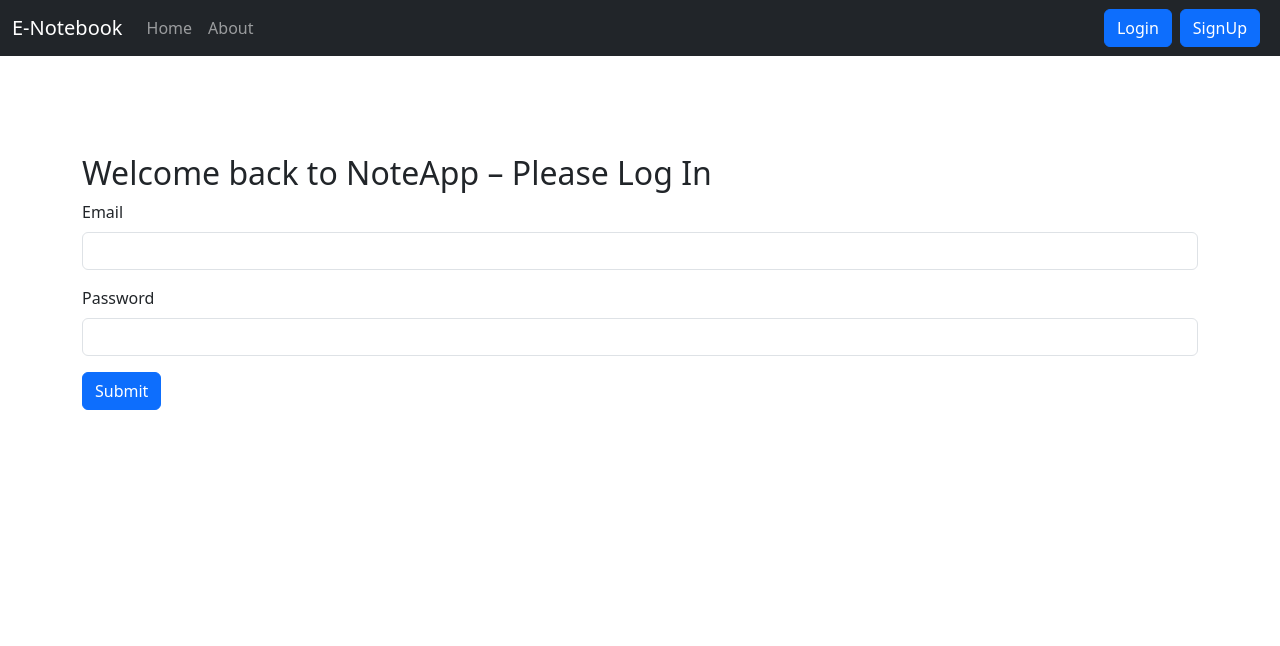
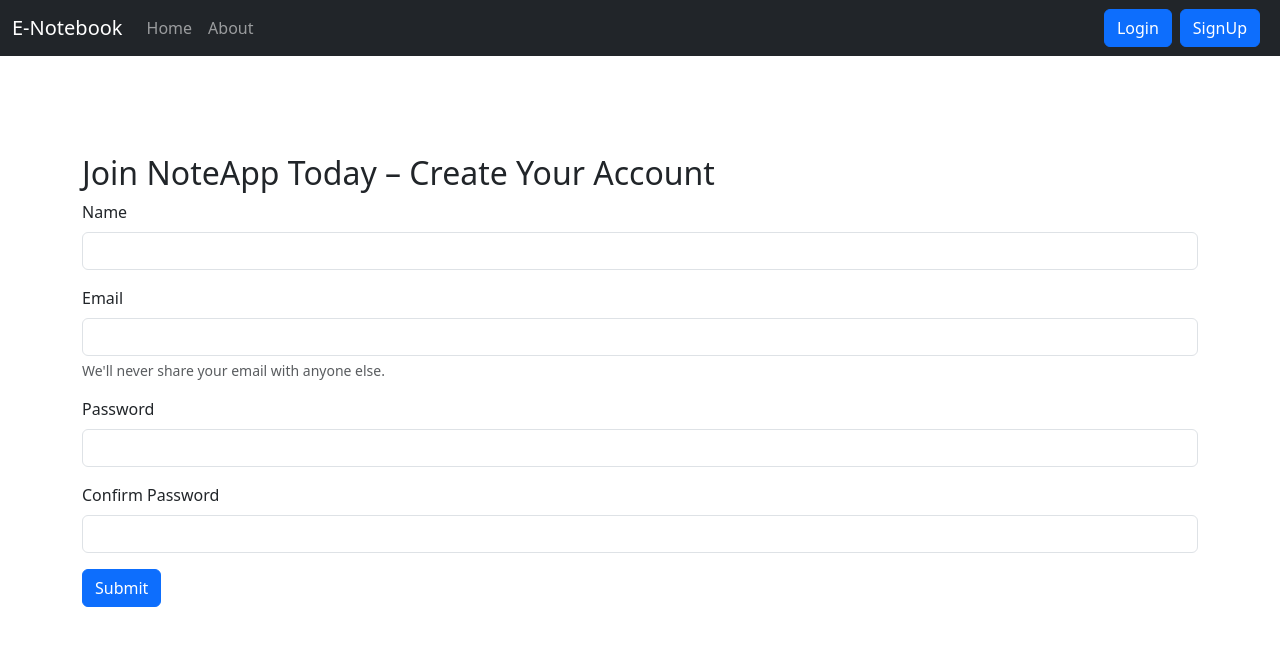
Before and after one commit to sandeep3158/Notes-App, a React (Vite) app in the folder client/: page /signup in a window 1280 px wide. Before the commit this address led to /login. Shown: the top 646 px of the page. Built offline with nearby package versions, Linux system fonts and the light colour scheme.

Commit message:
Update signup.jsx

```diff
--- a/client/src/components/signup.jsx
+++ b/client/src/components/signup.jsx
@@ -1,90 +1,71 @@
-import React, { useContext, useEffect, useRef, useState } from 'react'
-import noteContext from "../context/noteContext"
-import NoteItem from './NoteItem';
-import AddNote from './addnote';
+import React, { useState } from 'react'
 import { useNavigate } from 'react-router-dom';
-const Notes = (props) => {
-    const context = useContext(noteContext);
-    const { notes, getNotes, editNote } = context;
-    let history = useNavigate()
-    useEffect(() => {
-        if (localStorage.getItem('token')) {
-            getNotes();
-        }
-        else {
-            history('/login')
-        }
-        // eslint-disable-next-line
-    }, [])
-    const ref = useRef(null)
-    const refClose = useRef(null)
-    const [note, setNote] = useState({ id: "", etitle: "", edescription: "", etag: "" })
+const host = 'https://noteapp-chdv.onrender.com';
 
-    const updateNote = (currentNote) => {
-        ref.current.click();
-        setNote({ id: currentNote._id, etitle: currentNote.title, edescription: currentNote.description, etag: currentNote.tag })
+const signup = (props) => {
+  const [credentials, setCredentials] = useState({ name: '', email: '', password: '', cpassword: '' });
+  const history = useNavigate();
+  const handleSubmit = async (e) => {
+    e.preventDefault();
+    e.persist(); // Persist the event to use it in the asynchronous function.
+    const { name, email, password, cpassword } = credentials; // Destructure the values
+
+    // Compare password and confirm password
+    if (password !== cpassword) {
+        props.showAlert('Passwords do not match', 'danger');
+        return; // Prevent further execution
     }
 
-    const handleClick = (e) => {
-        editNote(note.id, note.etitle, note.edescription, note.etag)
-        refClose.current.click();
-        props.showAlert('Updated Successfully', 'success')
+    const response = await fetch(`${host}/api/auth/createuser`, {
+      method: 'POST',
+      headers: {
+        'Content-Type': 'application/json',
+      },
+      body: JSON.stringify({ name, email, password }),
+    });
+
+    const json = await response.json();
+    if (json.success) {
+      // Redirect
+      localStorage.setItem('token', json.authToken);
+      history('/');
+      props.showAlert('Account Created Successfully','success')
     }
+    else{
+      props.showAlert('Invalid Credientals','danger')
+    }
+  };
 
   const onChange = (e) => {
-        setNote({ ...note, [e.target.name]: e.target.value })
-    }
-
+    const { name, value } = e.target;
+    setCredentials((credentials) => ({ ...credentials, [name]: value }));
+  };
   return (
-        <>
-            <AddNote showAlert={props.showAlert} />
-            <button ref={ref} type="button" className="btn btn-primary d-none" data-bs-toggle="modal" data-bs-target="#exampleModal">
-                Launch demo modal
-            </button>
-            <div className="modal fade" id="exampleModal" tabIndex="-1" aria-labelledby="exampleModalLabel" aria-hidden="true">
-                <div className="modal-dialog">
-                    <div className="modal-content">
-                        <div className="modal-header">
-                            <h5 className="modal-title" id="exampleModalLabel">Edit Note</h5>
-                            <button type="button" className="btn-close" data-bs-dismiss="modal" aria-label="Close"></button>
-                        </div>
-                        <div className="modal-body">
-                            <form className="my-3">
+    <div>
+      <form onSubmit={handleSubmit}>
+        <h2>Join NoteApp Today – Create Your Account</h2>
         <div className="mb-3">
-                                    <label htmlFor="title" className="form-label">Title</label>
-                                    <input type="text" className="form-control" id="etitle" name="etitle" value={note.etitle} aria-describedby="emailHelp" onChange={onChange} minLength={5} required />
+          <label htmlFor="name" className="form-label">Name</label>
+          <input type="text" className="form-control" id="name" name='name' onChange={onChange} required minLength={3}/>
         </div>
         <div className="mb-3">
-                                    <label htmlFor="description" className="form-label">Description</label>
-                                    <textarea type="text" className="form-control" id="edescription" name="edescription" value={note.edescription} onChange={onChange} minLength={5} required />
+          <label htmlFor="name" className="form-label">Email</label>
+          <input type="email" className="form-control" id="email" name='email' onChange={onChange} aria-describedby="emailHelp" required />
+          <div id="emailHelp" className="form-text">We'll never share your email with anyone else.</div>
+        </div>
+
+        <div className="mb-3">
+          <label htmlFor="password" className="form-label">Password</label>
+          <input type="password" className="form-control" id="password" name='password' onChange={onChange}  minLength={3} required />
         </div>
         <div className="mb-3">
-                                    <label htmlFor="tag" className="form-label">Tag</label>
-                                    <input type="text" className="form-control" id="etag" name="etag" value={note.etag} onChange={onChange}
-                                    />
+          <label htmlFor="cpassword" className="form-label">Confirm Password</label>
+          <input type="password" className="form-control" id="cpassword" name='cpassword' onChange={onChange}  minLength={3} required  />
         </div>
-
+        <button type="submit" className="btn btn-primary">Submit</button>
       </form>
     </div>
-                        <div className="modal-footer">
-                            <button ref={refClose} type="button" className="btn btn-secondary" data-bs-dismiss="modal">Close</button>
-                            <button disabled={note.etitle.length < 5 || note.edescription.length < 5} onClick={handleClick} type="button" className="btn btn-primary">Update Note</button>
-                        </div>
-                    </div>
-                </div>
-            </div>
-
-            <div className="row my-3">
-                <h2>You Notes</h2>
-                <div className="container mx-2">
-                    {notes.length === 0 && 'No notes to display'}
-                </div>
-                {Array.isArray(notes) && notes.map((note) => (
-                    <NoteItem key={note._id} updateNote={updateNote} showAlert={props.showAlert} note={note} />
-                ))}
-            </div>
-        </>
   )
 }
 
-export default Notes
+export default signup
```
Lines whose indentation alone changed are shown as unchanged.
